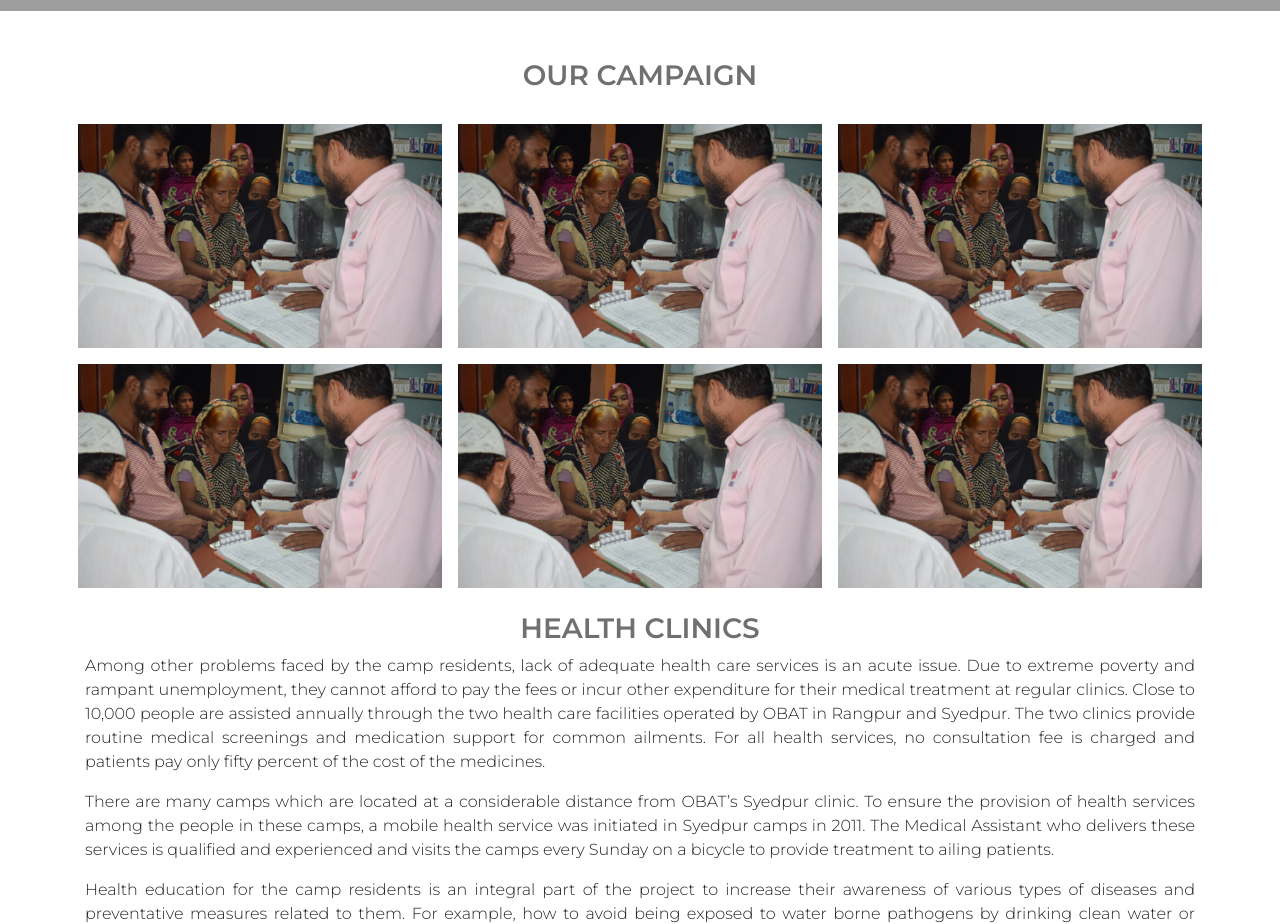
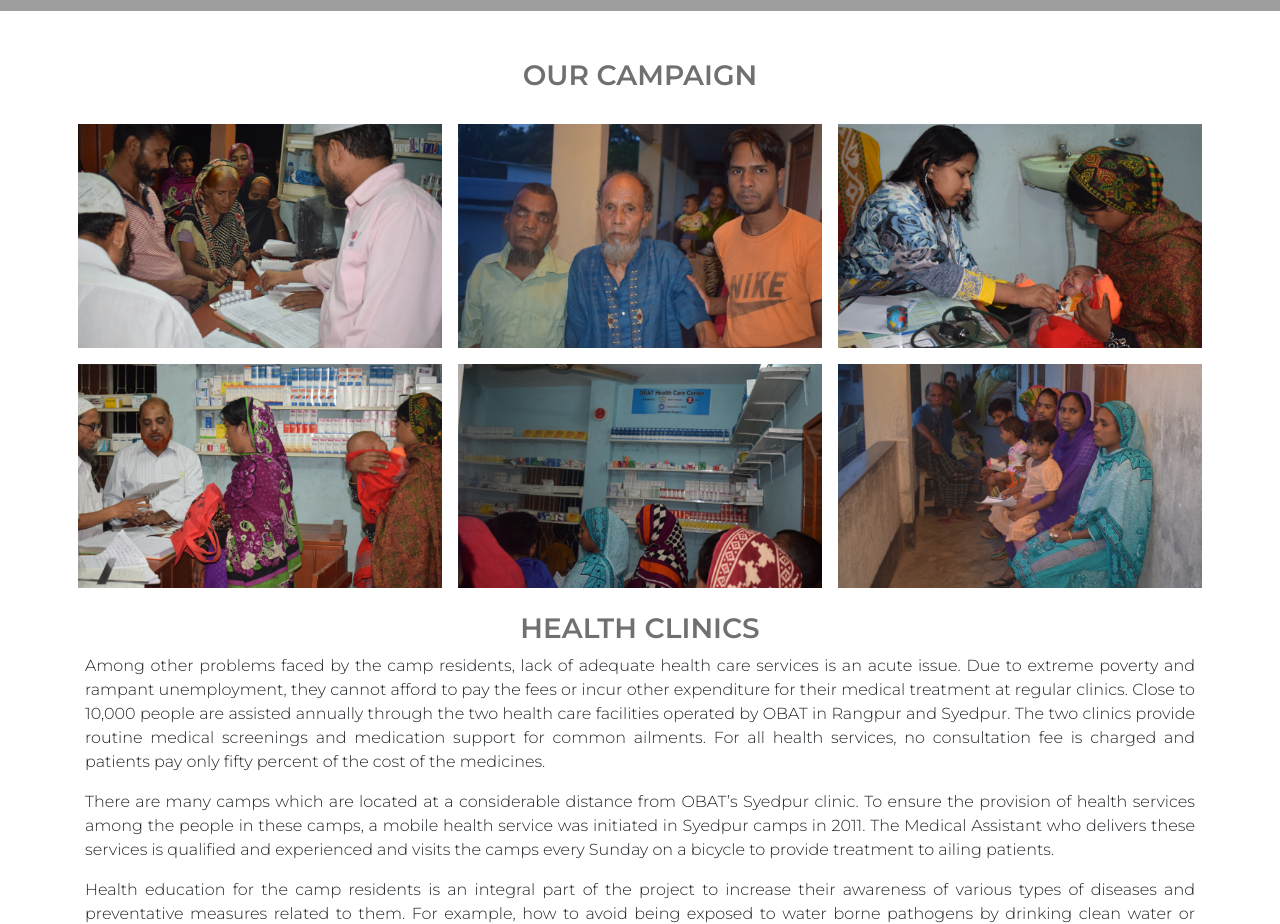
Before and after one commit to MdAbrar585/obat-helpers, a plain HTML site: page index.html in a window 1280 px wide. Shown: the part 860-1784 px from the top of the page. Drawn offline with nearby package versions, Linux system fonts and the light colour scheme; grey boxes are pictures that could not be loaded.

Commit message:
initial change

```diff
--- a/index.html
+++ b/index.html
@@ -48,19 +48,19 @@
                 <img src="images/Campaign-1.png" alt="">
             </div>
             <div class="col-md-4 p-2">
-                <img src="images/Campaign-1.png" alt="">
+                <img src="images/Campaign-2.png" alt="">
             </div>
             <div class="col-md-4 p-2">
-                <img src="images/Campaign-1.png" alt="">
+                <img src="images/Campaign-3.png" alt="">
             </div>
             <div class="col-md-4 p-2">
-                <img src="images/Campaign-1.png" alt="">
+                <img src="images/Campaign-4.png" alt="">
             </div>
             <div class="col-md-4 p-2">
-                <img src="images/Campaign-1.png" alt="">
+                <img src="images/Campaign-5.png" alt="">
             </div>
             <div class="col-md-4 p-2">
-                <img src="images/Campaign-1.png" alt="">
+                <img src="images/Campaign-6.png" alt="">
             </div>
         </div>
     </section>
@@ -94,13 +94,7 @@
     <!-- *************************** Footer Section ******************************* -->
 
 
-    <script>
-        $('.bg').css({'height': (($(window).height()))+'px'});
 
- $(window).on('resize', function(){
-  $('.bg').css({'height': (($(window).height()))+'px'});
- });
-    </script>
     <!-- *************************** Bootstrap Script ******************************* -->
     <script src="https://code.jquery.com/jquery-3.3.1.slim.min.js" integrity="sha384-q8i/X+965DzO0rT7abK41JStQIAqVgRVzpbzo5smXKp4YfRvH+8abtTE1Pi6jizo" crossorigin="anonymous"></script>
     <script src="https://cdnjs.cloudflare.com/ajax/libs/popper.js/1.14.3/umd/popper.min.js" integrity="sha384-ZMP7rVo3mIykV+2+9J3UJ46jBk0WLaUAdn689aCwoqbBJiSnjAK/l8WvCWPIPm49" crossorigin="anonymous"></script>
```
Also changed, not shown: images/Campaign-2.png (added), images/Campaign-2_2x.png (added), images/Campaign-3.png (added), images/Campaign-3_2x (2).png (added), images/Campaign-3_2x.png (added), images/Campaign-4.png (added), images/Campaign-5.png (added), images/Campaign-5_2x.png (added), images/Campaign-6.png (added), images/Campaign-6_2x.png (added).
